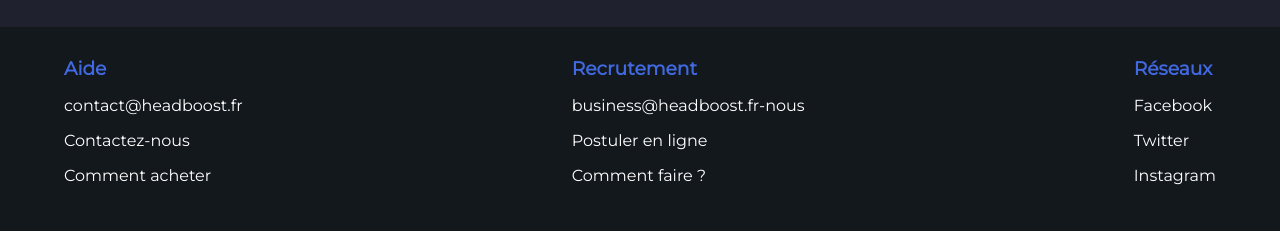
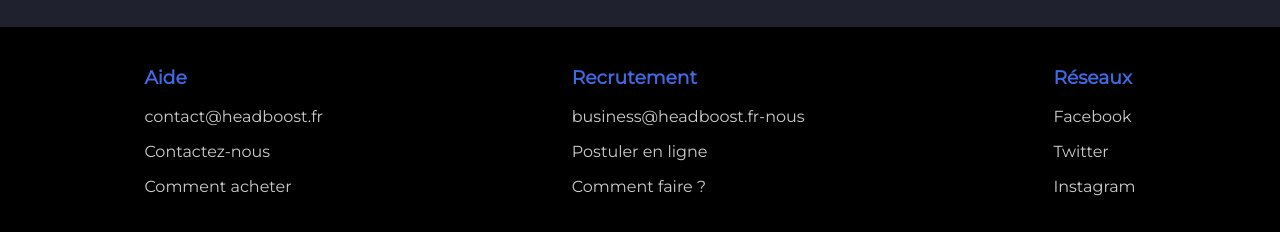
Before and after one commit to clarator/TP1WEB, a plain HTML site: page index.html in a window 1280 px wide. Shown: the part 1007-1239 px from the top of the page. Drawn offline with Linux system fonts and the light colour scheme; a script that the page names is missing.

Commit message:
rectification site de base

```diff
--- a/css/index.css
+++ b/css/index.css
@@ -34,6 +34,7 @@
     margin: 0 10px;
     text-decoration: none;
     font-size: 16px;
+    cursor: pointer;
 }
 
 header nav .droite button{
@@ -147,15 +148,22 @@
     background-color: #4169E1;
 }
 
-.presentation3{
-    padding: 30px 5%;
+footer{
+    margin: 0;
+    padding: 20px;
+    background-color: black;
     display: flex;
-    align-items: center;
-    justify-content: space-between;
-    background: #13181d;
+    flex-wrap: wrap;
+    justify-content: space-around;
 }
 
-.presentation3  h3{
-    margin: 0;
-    color: #4169E1;
+footer h3 {
+	color: #4169E1;
 }
+footer p {
+	cursor: pointer;
+	color: #ccc;
+}
+footer p:hover {
+	color: white;
+}
--- a/index.html
+++ b/index.html
@@ -54,8 +54,8 @@
                 <img src="https://cdn.shopify.com/s/files/1/2654/0420/products/RECONSPARK_HEADSET_1_e87826ec-226a-4ce0-8782-42403e33a376_480x480.png?v=1571871155">
             </div>
         </section>
-        <section class="presentation3">
-            <div class="aide">
+        <footer>
+            <div class="colonne">
                 <nav>
                     <h3>Aide</h3>
                     <p>contact@headboost.fr</p>
@@ -63,7 +63,7 @@
                     <p>Comment acheter</p>
                 </nav>
             </div>
-            <div class="recrutement">
+            <div class="colonne">
                 <nav>
                     <h3>Recrutement</h3>
                     <p>business@headboost.fr-nous</p>
@@ -71,7 +71,7 @@
                     <p>Comment faire ?</p>
                 </nav>
             </div>
-            <div class="reseaux">
+            <div class="colonne">
                 <nav>
                     <h3>Réseaux</h3>
                     <p>Facebook</p>
@@ -79,6 +79,6 @@
                     <p>Instagram</p>
                 </nav>
             </div>
-        </section>
+        </footer>
     </body>
 </html>
```
